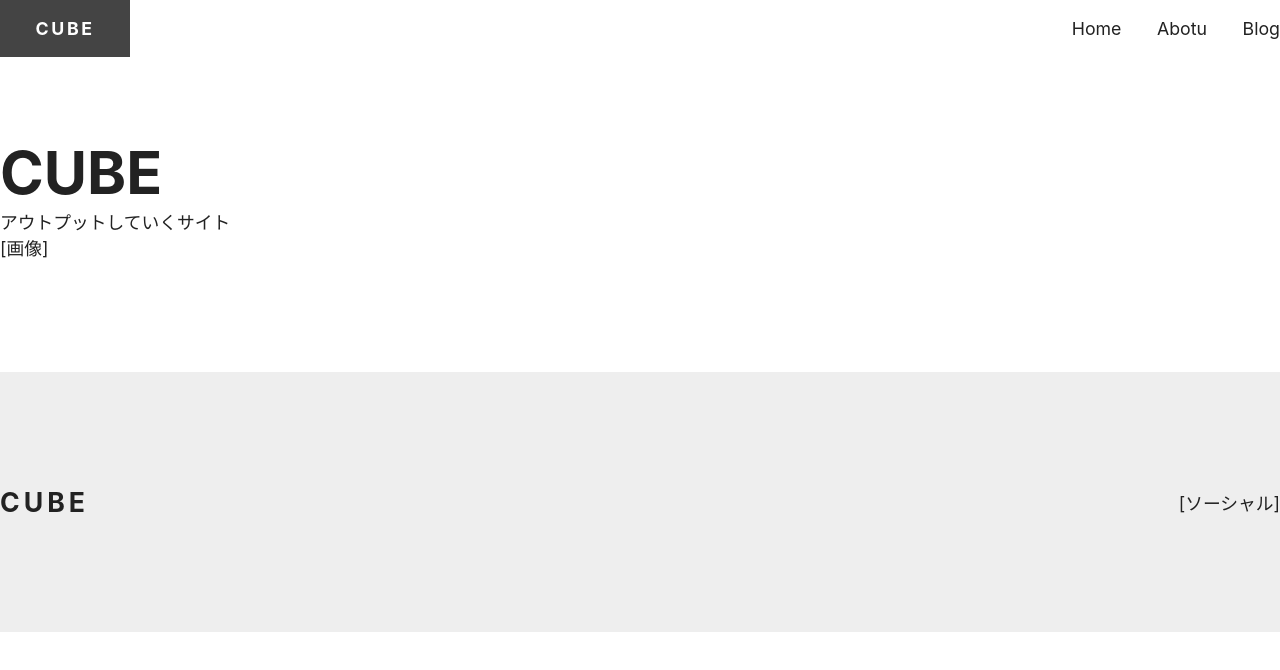
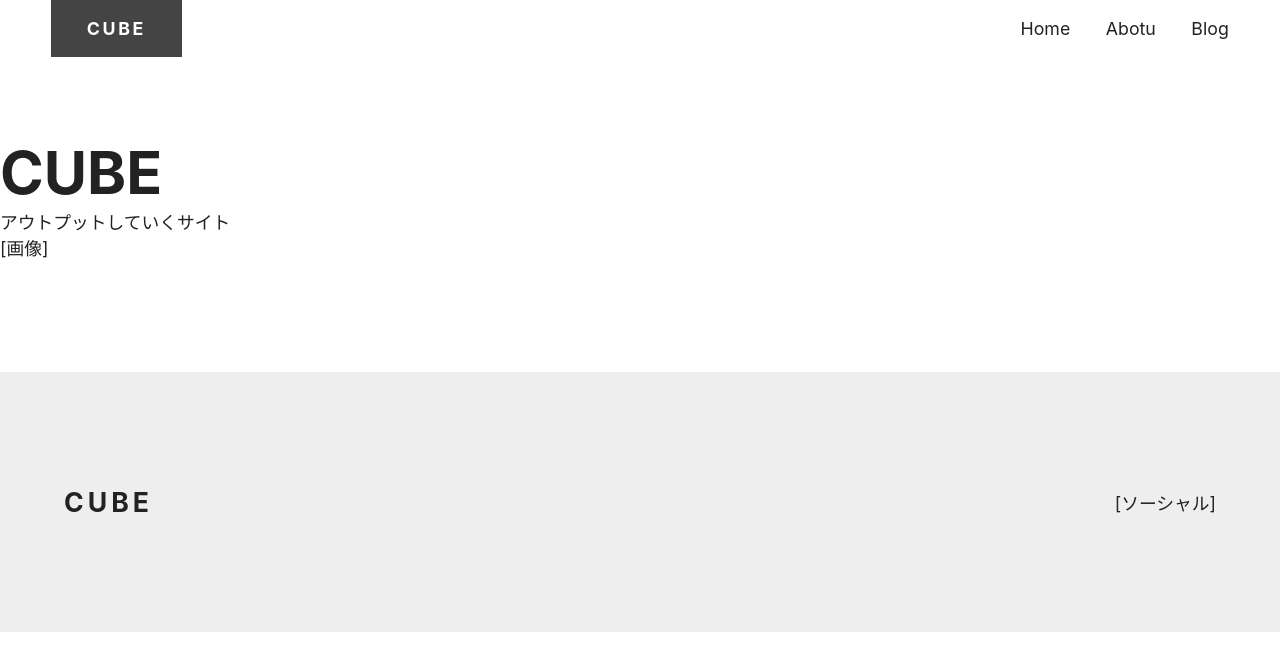
Before and after one commit to chameleon05119/blog, a Next.js app: page / in a window 1280 px wide. Shown: the top 670 px of the page. Built offline with nearby package versions, Linux system fonts and the light colour scheme.

Commit message:
ヘッダーとフッターにコンテナーを適用

```diff
--- a/components/container.js
+++ b/components/container.js
@@ -1,5 +1,5 @@
 import style from "styles/container.module.css";
 
-export default function Container({ children }) {
-  return <div className={style.default}>{children}</div>;
+export default function Container({ children, large = false }) {
+  return <div className={large ? style.large : style.default}>{children}</div>;
 }
--- a/components/footer.js
+++ b/components/footer.js
@@ -1,13 +1,16 @@
+import Container from "@/components/container";
 import Logo from "@/components/logo";
 import style from "styles/footer.module.css";
 
 export default function Footer() {
   return (
     <footer className={style.wrapper}>
-      <div className={style.flexContainer}>
-        <Logo />
-        [ソーシャル]
-      </div>
+      <Container>
+        <div className={style.flexContainer}>
+          <Logo />
+          [ソーシャル]
+        </div>
+      </Container>
     </footer>
   );
 }
--- a/components/header.js
+++ b/components/header.js
@@ -1,3 +1,4 @@
+import Container from "@/components/container";
 import Logo from "@/components/logo";
 import Nav from "@/components/nav";
 import style from "styles/header.module.css";
@@ -5,10 +6,12 @@ import style from "styles/header.module.css";
 export default function Header() {
   return (
     <header>
-      <div className={style.flexContainer}>
-        <Logo boxOn />
-        <Nav />
-      </div>
+      <Container large>
+        <div className={style.flexContainer}>
+          <Logo boxOn />
+          <Nav />
+        </div>
+      </Container>
     </header>
   );
 }
--- a/styles/container.module.css
+++ b/styles/container.module.css
@@ -3,3 +3,8 @@
   max-width: 1152px;
   margin: 0 auto;
 }
+
+.large {
+  composes: default;
+  max-width: 1280px;
+}
```
